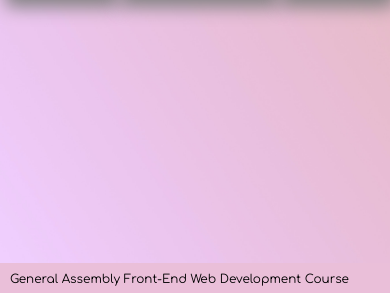
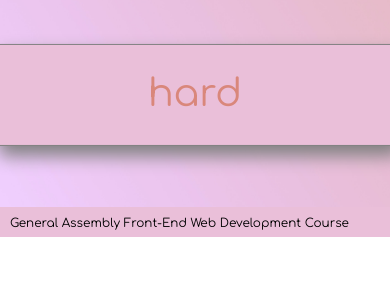
Before and after one commit to kcgow/gow-final-project, a plain HTML site: page index.html in a window 390 px wide. Shown: the part 724-1017 px from the top of the page. After the commit the page ends 961 px from the top, so only its background shows below. Drawn offline with Linux system fonts and the light colour scheme.

Commit message:
mobile responsive

```diff
--- a/css/styles.css
+++ b/css/styles.css
@@ -261,4 +261,21 @@ footer p {
         display: flex;
         justify-content: flex-end;
     }
+
+    .difficulty-card {
+       display: flex;
+       flex-direction: column;
+       justify-content: center;
+       align-items: center;
+    }
+
+    .difficulty-card div {
+        height: 100px;
+        width: 400px;
+        margin: 45px 0px;
+
+    }
+
+
+
 }
--- a/javascript/game.js
+++ b/javascript/game.js
@@ -44,7 +44,7 @@ let question = [
     "jewelry stores",
     "grammy award winners",
     "famous doctors",
-    "methods of air transportation",
+    "ways of air transportation",
     "car brands",
     "famous glasses-wearers",
     "countries in Europe",
@@ -52,7 +52,8 @@ let question = [
     "songs",
     "flavors of potato chips",
     "types of exercise",
-    "things you'd find in an office",
+    "office items",
+    "tv stations",
 ];
 
 let randomQuestion = question[Math.floor(Math.random() * question.length)];
```
